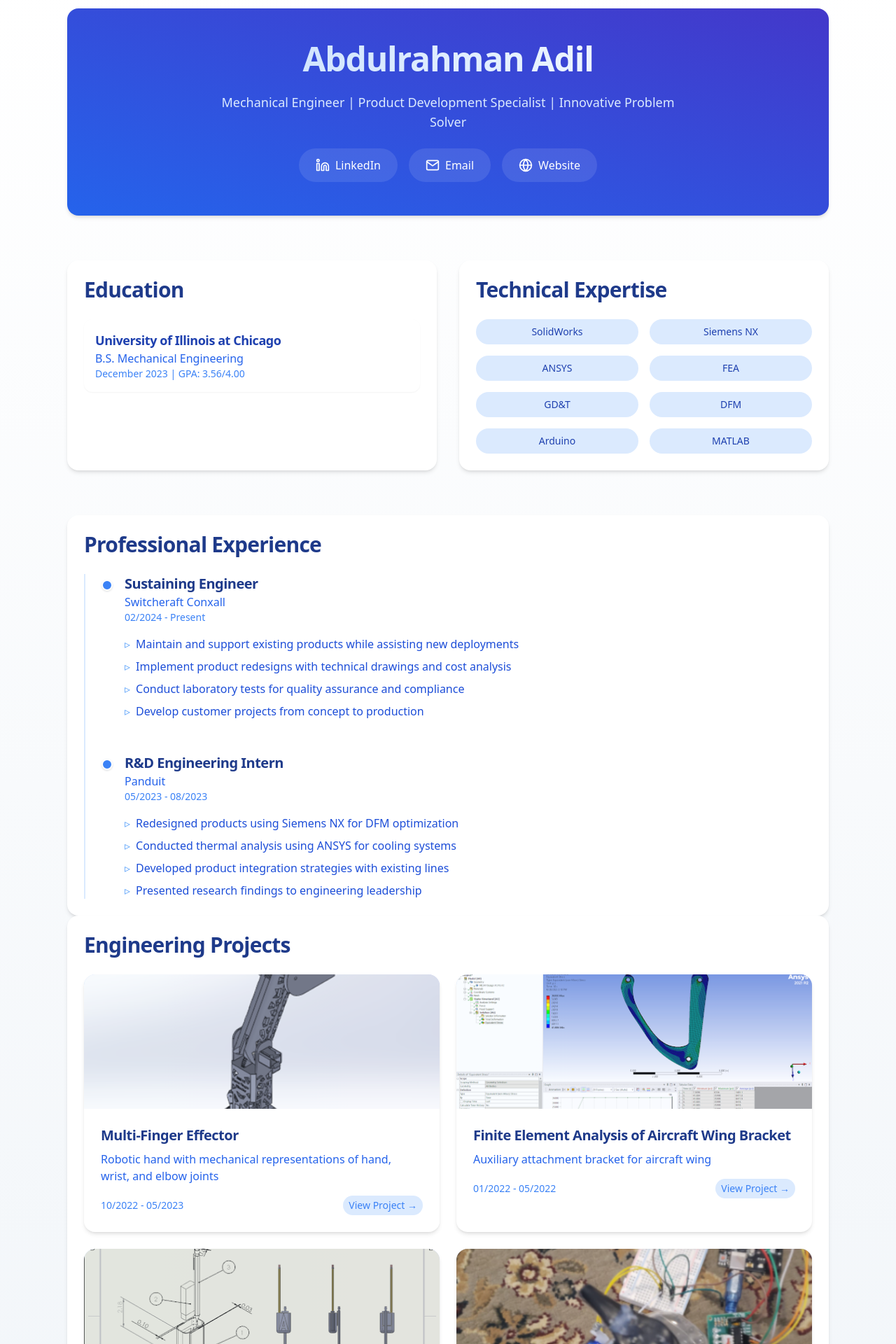
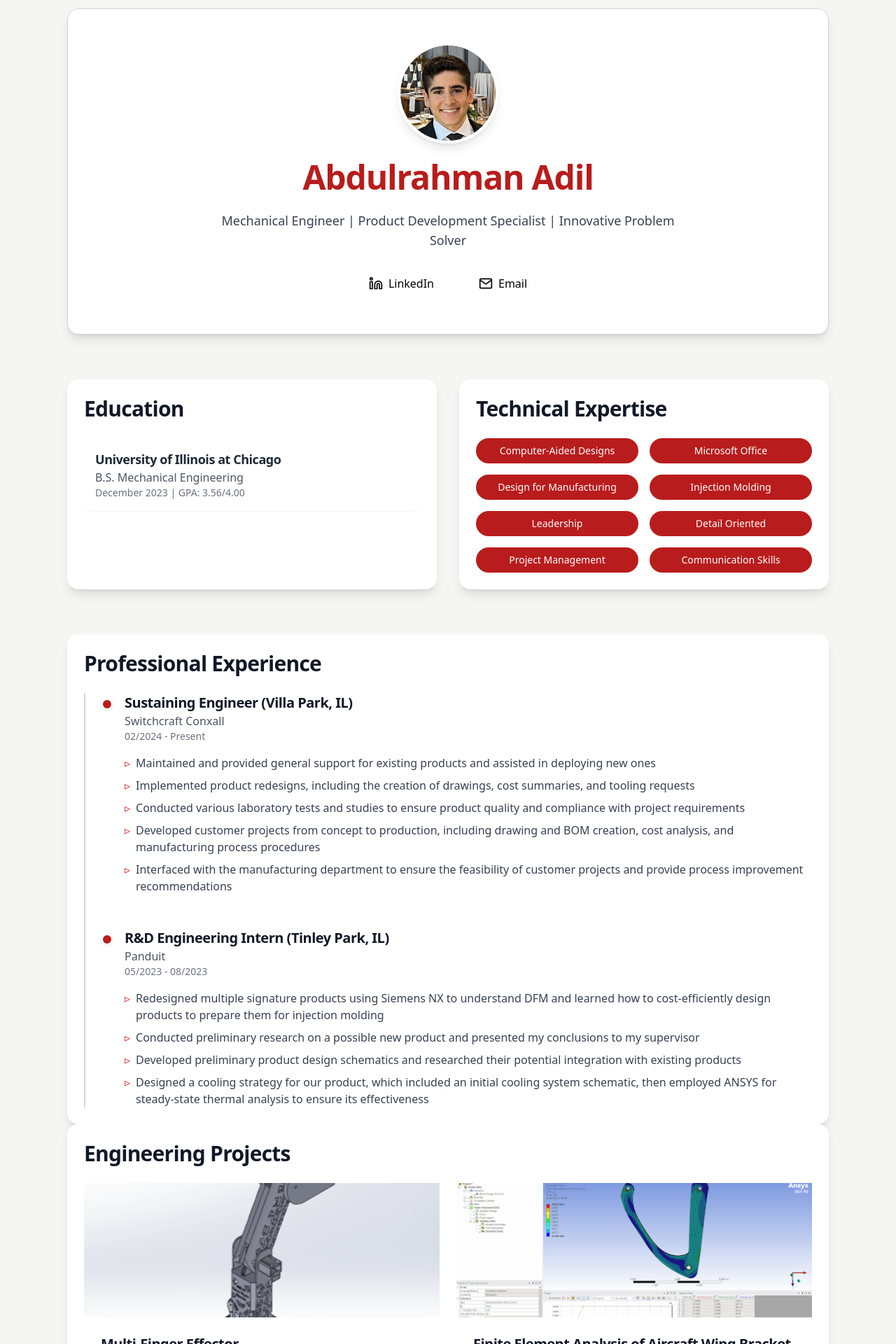
Before and after one commit to abduladil415/my-portfolio2, a React (Vite) app: page / in a window 1280 px wide. Shown: the part 20-1940 px from the top of the page at 70% size. Built offline with nearby package versions, Linux system fonts and the light colour scheme.

Commit message:
Update App.jsx

```diff
--- a/src/App.jsx
+++ b/src/App.jsx
@@ -6,19 +6,20 @@ import {
   Link,
   useParams,
 } from "react-router-dom";
-import { FiLinkedin, FiMail, FiGlobe, FiArrowLeft } from "react-icons/fi";
+import { FiLinkedin, FiMail, FiArrowLeft } from "react-icons/fi";
+import { motion } from "framer-motion";
 
 // =========== PROJECT DATA ===========
 const PROJECT_DATA = [
   {
     id: 1,
     title: "Multi-Finger Effector",
-    intro: "Robotic hand with mechanical representations of hand, wrist, and elbow joints",
+    intro:
+      "Robotic hand with mechanical representations of hand, wrist, and elbow joints",
     description: [
       "Designed and fabricated a Multi-Finger Effector (MFE) capable of throwing a ball and moving in x-y plane with 120° freedom",
-      "Conducted ANSYS simulations to determine stress distribution during dynamic operation",
+      "Conducted ANSYS simulations to determine stress distribution during operation",
       "Prototyped using Fused Deposition Modeling (FDM)",
-      "Developed electrical schematics for hardware implementation",
     ],
     date: "10/2022 - 05/2023",
     images: [
@@ -35,10 +36,8 @@ const PROJECT_DATA = [
     title: "Finite Element Analysis of Aircraft Wing Bracket",
     intro: "Auxiliary attachment bracket for aircraft wing",
     description: [
-      "Designed custom bracket to maximize strength-weight ratio using FEA",
-      "Achieved highest strength-weight ratio in class of ~100 students",
-      "Implemented manufacturing-ready design for aircraft applications",
-      "Conducted comprehensive material analysis for optimal performance",
+      "Designed and fabricated a custom auxiliary bracket attachment for an aircraft wing that would maximize the strength to weight ratio through finite element analysis.",
+      "Achieved the highest strength-weight ratio for the attachment bracket in an engineering class of around 100 students.",
     ],
     date: "01/2022 - 05/2022",
     images: ["/images/FEA1.png", "/images/FEA2.png", "/images/FEA3.png"],
@@ -48,10 +47,8 @@ const PROJECT_DATA = [
     title: "Travel Desk Organizer",
     intro: "Portable utensil organizer with eco-friendly design",
     description: [
-      "Prototyped using FDM 3D printing technology",
-      "Reduced raw material waste by 20% through compact design",
-      "Implemented frictional contact points for secure utensil storage",
-      "Optimized for manufacturability and ease of assembly",
+      "Prototyped a portable travel organizer capable of holding client’s chosen utensils using FDM.",
+      "Designed a compact travel organizer utilizing frictional contact points for improved efficiency."
     ],
     date: "01/2022 - 05/2022",
     images: [
@@ -65,10 +62,8 @@ const PROJECT_DATA = [
     title: "Automated Soap Dispenser",
     intro: "Motion-activated dispensing system",
     description: [
-      "Designed using PIR sensor and electronic timer system",
-      "Programmed control software using C++",
-      "Optimized pump mechanism for consistent soap dispensing",
-      "Implemented low-power operation for battery efficiency",
+      "Designed an automatic soap dispenser that uses a passive infrared sensor to dispense soap.",
+      "Programmed software for the control system of the soap dispenser using C++.",
     ],
     date: "01/2020 - 05/2020",
     images: ["/images/SOAP DISPENSER 1.png", "/images/SOAP DISPENSER 2.png"],
@@ -76,15 +71,38 @@ const PROJECT_DATA = [
 ];
 
 export default function App() {
+  useEffect(() => {
+    document.title = "Abdulrahman Adil";
+
+    // Remove any existing favicon
+    const existingFavicon = document.querySelector("link[rel='icon']");
+    if (existingFavicon) {
+      document.head.removeChild(existingFavicon);
+    }
+
+    // Create a new link element for the favicon
+    const link = document.createElement("link");
+    link.rel = "icon";
+    link.type = "image/png";
+    // Update path to your 32x32 PNG favicon file:
+    link.href = "/images/favicon-32x32.png";
+
+    document.head.appendChild(link);
+  }, []);
+
   return (
     <Router>
-      {/* Simpler background gradient to reduce repaint cost */}
-      <div className="min-h-screen bg-gradient-to-b from-white to-slate-100 font-sans">
+      <motion.div
+        className="min-h-screen bg-[#f5f5f3] text-[#2b2b2b] font-sans"
+        initial={{ opacity: 0 }}
+        animate={{ opacity: 1 }}
+        transition={{ duration: 0.6 }}
+      >
         <Routes>
           <Route path="/" element={<HomePage />} />
           <Route path="/project/:projectId" element={<ProjectPage />} />
         </Routes>
-      </div>
+      </motion.div>
     </Router>
   );
 }
@@ -92,15 +110,31 @@ export default function App() {
 // =========== HOME PAGE ===========
 function HomePage() {
   return (
-    <div className="max-w-6xl mx-auto p-4 md:p-8">
+    <motion.div
+      className="max-w-6xl mx-auto p-4 md:p-8"
+      initial={{ opacity: 0, y: 20 }}
+      animate={{ opacity: 1, y: 0 }}
+      transition={{ duration: 0.8 }}
+    >
       {/* Hero Section */}
-      <header className="text-center mb-16 relative rounded-2xl bg-gradient-to-tr from-blue-600 to-indigo-700 text-white p-12 shadow-md">
+      <motion.header
+        className="text-center mb-16 relative rounded-2xl bg-white text-black p-12 shadow-lg border border-gray-300"
+        initial={{ scale: 0.95 }}
+        animate={{ scale: 1 }}
+        transition={{ duration: 0.7 }}
+      >
         <div className="relative z-10 space-y-6">
-          <h1 className="text-4xl md:text-5xl font-bold bg-clip-text text-transparent bg-gradient-to-r from-blue-200 to-white">
+          <img
+            src="/images/me.png"  /* Replace yourNewProfile.jpg with the actual file name */
+            alt="Profile"
+            className="mx-auto w-36 h-36 object-cover rounded-full shadow-lg border-4 border-white"
+          />
+          <h1 className="text-4xl md:text-5xl font-extrabold text-red-700">
             Abdulrahman Adil
           </h1>
-          <p className="text-lg text-blue-100 max-w-2xl mx-auto">
-            Mechanical Engineer | Product Development Specialist | Innovative Problem Solver
+          <p className="text-lg text-gray-700 max-w-2xl mx-auto">
+            Mechanical Engineer | Product Development Specialist | Innovative
+            Problem Solver
           </p>
           <div className="flex justify-center space-x-4">
             <SocialLink
@@ -113,24 +147,19 @@ function HomePage() {
               icon={<FiMail />}
               label="Email"
             />
-            <SocialLink
-              href="http://abdulrahmanadil.com"
-              icon={<FiGlobe />}
-              label="Website"
-            />
           </div>
         </div>
-      </header>
+      </motion.header>
 
       {/* Education & Skills Grid */}
       <div className="grid md:grid-cols-2 gap-8 mb-16">
         <SectionCard title="Education">
           <div className="bg-white rounded-xl p-4 shadow-sm">
-            <h3 className="font-semibold text-lg text-blue-800">
+            <h3 className="font-semibold text-lg text-gray-800">
               University of Illinois at Chicago
             </h3>
-            <p className="text-blue-600">B.S. Mechanical Engineering</p>
-            <p className="text-sm text-blue-500">
+            <p className="text-gray-600">B.S. Mechanical Engineering</p>
+            <p className="text-sm text-gray-500">
               December 2023 | GPA: 3.56/4.00
             </p>
           </div>
@@ -138,41 +167,42 @@ function HomePage() {
 
         <SectionCard title="Technical Expertise">
           <div className="grid grid-cols-2 gap-4">
-            <SkillPill title="SolidWorks" />
-            <SkillPill title="Siemens NX" />
-            <SkillPill title="ANSYS" />
-            <SkillPill title="FEA" />
-            <SkillPill title="GD&T" />
-            <SkillPill title="DFM" />
-            <SkillPill title="Arduino" />
-            <SkillPill title="MATLAB" />
+            <SkillPill title="Computer-Aided Designs" />
+            <SkillPill title="Microsoft Office" />
+            <SkillPill title="Design for Manufacturing" />
+            <SkillPill title="Injection Molding" />
+            <SkillPill title="Leadership" />
+            <SkillPill title="Detail Oriented" />
+            <SkillPill title="Project Management" />
+            <SkillPill title="Communication Skills" />
           </div>
         </SectionCard>
       </div>
 
       {/* Professional Experience */}
       <SectionCard title="Professional Experience">
-        <div className="relative pl-8 border-l-2 border-blue-100 space-y-12">
+        <div className="relative pl-8 border-l-2 border-gray-300 space-y-12">
           <TimelineItem
-            title="Sustaining Engineer"
-            company="Switcheraft Conxall"
+            title="Sustaining Engineer (Villa Park, IL)"
+            company="Switchcraft Conxall"
             date="02/2024 - Present"
             highlights={[
-              "Maintain and support existing products while assisting new deployments",
-              "Implement product redesigns with technical drawings and cost analysis",
-              "Conduct laboratory tests for quality assurance and compliance",
-              "Develop customer projects from concept to production",
+              "Maintained and provided general support for existing products and assisted in deploying new ones",
+              "Implemented product redesigns, including the creation of drawings, cost summaries, and tooling requests",
+              "Conducted various laboratory tests and studies to ensure product quality and compliance with project requirements",
+              "Developed customer projects from concept to production, including drawing and BOM creation, cost analysis, and manufacturing process procedures",
+              "Interfaced with the manufacturing department to ensure the feasibility of customer projects and provide process improvement recommendations"
             ]}
           />
           <TimelineItem
-            title="R&D Engineering Intern"
+            title="R&D Engineering Intern (Tinley Park, IL)"
             company="Panduit"
             date="05/2023 - 08/2023"
             highlights={[
-              "Redesigned products using Siemens NX for DFM optimization",
-              "Conducted thermal analysis using ANSYS for cooling systems",
-              "Developed product integration strategies with existing lines",
-              "Presented research findings to engineering leadership",
+              "Redesigned multiple signature products using Siemens NX to understand DFM and learned how to cost-efficiently design products to prepare them for injection molding",
+              "Conducted preliminary research on a possible new product and presented my conclusions to my supervisor",
+              "Developed preliminary product design schematics and researched their potential integration with existing products",
+              "Designed a cooling strategy for our product, which included an initial cooling system schematic, then employed ANSYS for steady-state thermal analysis to ensure its effectiveness"
             ]}
           />
         </div>
@@ -182,15 +212,23 @@ function HomePage() {
       <SectionCard title="Engineering Projects">
         <div className="grid grid-cols-1 md:grid-cols-2 gap-6">
           {PROJECT_DATA.map((project) => (
-            <ProjectCard key={project.id} project={project} />
+            <motion.div
+              key={project.id}
+              initial={{ opacity: 0, y: 20 }}
+              whileInView={{ opacity: 1, y: 0 }}
+              transition={{ duration: 0.5 }}
+              viewport={{ once: true }}
+            >
+              <ProjectCard project={project} />
+            </motion.div>
           ))}
         </div>
       </SectionCard>
 
-      <footer className="mt-16 text-center text-sm text-blue-600/80">
-        <p>© 2025 Abdulrahman Adil. All rights reserved.</p>
+      <footer className="mt-16 text-center text-sm text-gray-500">
+        <p>© {new Date().getFullYear()} Abdulrahman Adil. All rights reserved.</p>
       </footer>
-    </div>
+    </motion.div>
   );
 }
 
@@ -200,12 +238,10 @@ function ProjectPage() {
   const project = PROJECT_DATA.find((p) => p.id === parseInt(projectId, 10));
   const [selectedImageIndex, setSelectedImageIndex] = useState(null);
 
-  // Scroll to top when project changes
   useEffect(() => {
-    window.scrollTo(0, 0);
-  }, [projectId]);
+    window.scrollTo({ top: 0, behavior: "instant" });
+  }, []);
 
-  // Handle body overflow for image modal
   useEffect(() => {
     if (selectedImageIndex !== null) {
       document.body.style.overflow = "hidden";
@@ -217,29 +253,34 @@ function ProjectPage() {
   if (!project) return <NotFound />;
 
   return (
-    <div className="max-w-4xl mx-auto px-4 py-8">
+    <motion.div
+      className="max-w-4xl mx-auto px-4 py-8"
+      initial={{ opacity: 0 }}
+      animate={{ opacity: 1 }}
+      transition={{ duration: 0.6 }}
+    >
       <Link
         to="/"
-        className="mb-8 inline-flex items-center text-blue-600 hover:text-blue-800 transition"
+        className="mb-8 inline-flex items-center text-gray-700 hover:text-red-600 transition"
       >
         <FiArrowLeft className="mr-2" /> Back to Portfolio
       </Link>
 
       {/* Project Details */}
-      <div className="bg-white rounded-2xl shadow-md overflow-hidden mb-8">
-        <div className="p-8 bg-gradient-to-b from-blue-50 to-white">
-          <h1 className="text-4xl font-bold text-blue-900 mb-4">
+      <div className="bg-white rounded-2xl shadow-lg overflow-hidden mb-8">
+        <div className="p-8 bg-gradient-to-b from-[#fdfdfd] to-[#f4f4f4]">
+          <h1 className="text-4xl font-bold text-gray-900 mb-4">
             {project.title}
           </h1>
-          <div className="flex items-center text-blue-600 space-x-4 mb-6">
-            <span className="px-3 py-1 bg-blue-100 rounded-full text-sm">
+          <div className="flex items-center text-gray-600 space-x-4 mb-6">
+            <span className="px-3 py-1 bg-red-100 text-red-700 rounded-full text-sm font-medium">
               {project.date}
             </span>
           </div>
           <ul className="space-y-4 mb-8">
             {project.description.map((point, index) => (
-              <li key={index} className="flex items-start text-blue-700">
-                <span className="text-blue-400 mr-2 mt-1">▹</span>
+              <li key={index} className="flex items-start text-gray-700">
+                <span className="text-red-600 mr-2 mt-1">▹</span>
                 {point}
               </li>
             ))}
@@ -251,10 +292,9 @@ function ProjectPage() {
           {project.images.map((url, i) => (
             <div
               key={i}
-              className="relative group overflow-hidden rounded-xl cursor-pointer"
+              className="relative group overflow-hidden rounded-xl cursor-pointer hover:shadow-lg transition-shadow duration-200"
               onClick={() => setSelectedImageIndex(i)}
             >
-              {/* Use loading="lazy" to defer offscreen image loading */}
               <img
                 src={url}
                 alt="Project visual"
@@ -291,7 +331,7 @@ function ProjectPage() {
           </div>
         </div>
       )}
-    </div>
+    </motion.div>
   );
 }
 
@@ -302,7 +342,7 @@ function SocialLink({ href, icon, label }) {
       href={href}
       target="_blank"
       rel="noreferrer"
-      className="flex items-center space-x-2 px-6 py-3 bg-white/10 rounded-full hover:bg-white/20 transition duration-200"
+      className="flex items-center space-x-2 px-6 py-3 bg-white/10 rounded-full hover:bg-red-100 hover:text-red-700 transition duration-200"
     >
       {React.cloneElement(icon, { className: "w-5 h-5" })}
       <span>{label}</span>
@@ -312,10 +352,8 @@ function SocialLink({ href, icon, label }) {
 
 function SectionCard({ title, children, className }) {
   return (
-    <div
-      className={`bg-white rounded-2xl shadow-md p-6 ${className ?? ""}`}
-    >
-      <h2 className="text-3xl font-bold text-blue-900 mb-6">{title}</h2>
+    <div className={`bg-white rounded-2xl shadow-lg p-6 ${className ?? ""}`}>
+      <h2 className="text-3xl font-bold text-gray-900 mb-6">{title}</h2>
       {children}
     </div>
   );
@@ -323,7 +361,7 @@ function SectionCard({ title, children, className }) {
 
 function SkillPill({ title }) {
   return (
-    <div className="bg-blue-100 text-blue-800 px-4 py-2 rounded-full text-sm text-center hover:bg-blue-200 transition duration-200">
+    <div className="bg-red-700 text-white px-4 py-2 rounded-full text-sm text-center font-medium">
       {title}
     </div>
   );
@@ -332,14 +370,14 @@ function SkillPill({ title }) {
 function TimelineItem({ title, company, date, highlights }) {
   return (
     <div className="relative pl-6">
-      <div className="absolute w-4 h-4 bg-blue-500 rounded-full -left-[9px] top-2 border-2 border-white shadow" />
-      <h3 className="text-xl font-semibold text-blue-900">{title}</h3>
-      <p className="text-blue-600 font-medium">{company}</p>
-      <p className="text-sm text-blue-500 mb-4">{date}</p>
+      <div className="absolute w-4 h-4 bg-red-700 rounded-full -left-[9px] top-2 border-2 border-white shadow" />
+      <h3 className="text-xl font-semibold text-gray-900">{title}</h3>
+      <p className="text-gray-600 font-medium">{company}</p>
+      <p className="text-sm text-gray-500 mb-4">{date}</p>
       <ul className="space-y-2">
         {highlights.map((item, i) => (
-          <li key={i} className="flex items-start text-blue-700">
-            <span className="text-blue-400 mr-2">▹</span>
+          <li key={i} className="flex items-start text-gray-700">
+            <span className="text-red-600 mr-2">▹</span>
             {item}
           </li>
         ))}
@@ -352,26 +390,23 @@ function ProjectCard({ project }) {
   return (
     <Link
       to={`/project/${project.id}`}
-      className="group relative overflow-hidden rounded-2xl shadow-md hover:shadow-lg transition duration-200"
+      className="group relative overflow-hidden rounded-2xl shadow-lg hover:shadow-xl transition duration-200"
     >
-      <div className="h-48 bg-gradient-to-r from-blue-200 to-indigo-200">
+      <div className="h-48 bg-[#eaeaea] overflow-hidden">
         <img
           src={project.images[0]}
           alt={project.title}
           loading="lazy"
-          className="w-full h-full object-cover opacity-90 group-hover:opacity-100 transition-opacity duration-200"
+          className="w-full h-full object-cover opacity-90 group-hover:opacity-100 transition-opacity duration-200 transform group-hover:scale-105"
         />
       </div>
-      <div className="p-6 bg-white/90">
-        <h3 className="text-xl font-semibold text-blue-900 mb-2">
+      <div className="p-6 bg-white">
+        <h3 className="text-xl font-semibold text-gray-900 mb-2 group-hover:text-red-700 transition-colors duration-200">
           {project.title}
         </h3>
-        <p className="text-blue-600 line-clamp-2">{project.intro}</p>
-        <div className="mt-4 flex items-center justify-between text-sm text-blue-500">
+        <p className="text-gray-600 line-clamp-2">{project.intro}</p>
+        <div className="mt-4 flex items-center justify-between text-sm text-gray-500">
           <span>{project.date}</span>
-          <span className="px-2 py-1 bg-blue-100 rounded-full">
-            View Project →
-          </span>
         </div>
       </div>
     </Link>
@@ -380,12 +415,12 @@ function ProjectCard({ project }) {
 
 function NotFound() {
   return (
-    <div className="min-h-screen flex flex-col items-center justify-center bg-gradient-to-b from-blue-50 to-white">
-      <h1 className="text-6xl font-bold text-blue-900 mb-4">404</h1>
-      <p className="text-xl text-blue-700 mb-8">Project not found</p>
+    <div className="min-h-screen flex flex-col items-center justify-center bg-[#f5f5f3]">
+      <h1 className="text-6xl font-bold text-gray-900 mb-4">404</h1>
+      <p className="text-xl text-gray-700 mb-8">Project not found</p>
       <Link
         to="/"
-        className="flex items-center px-6 py-3 bg-blue-600 text-white rounded-full hover:bg-blue-700 transition duration-200"
+        className="flex items-center px-6 py-3 bg-gray-700 text-white rounded-full hover:bg-gray-800 transition duration-200"
       >
         <FiArrowLeft className="mr-2" /> Return to Portfolio
       </Link>
```
